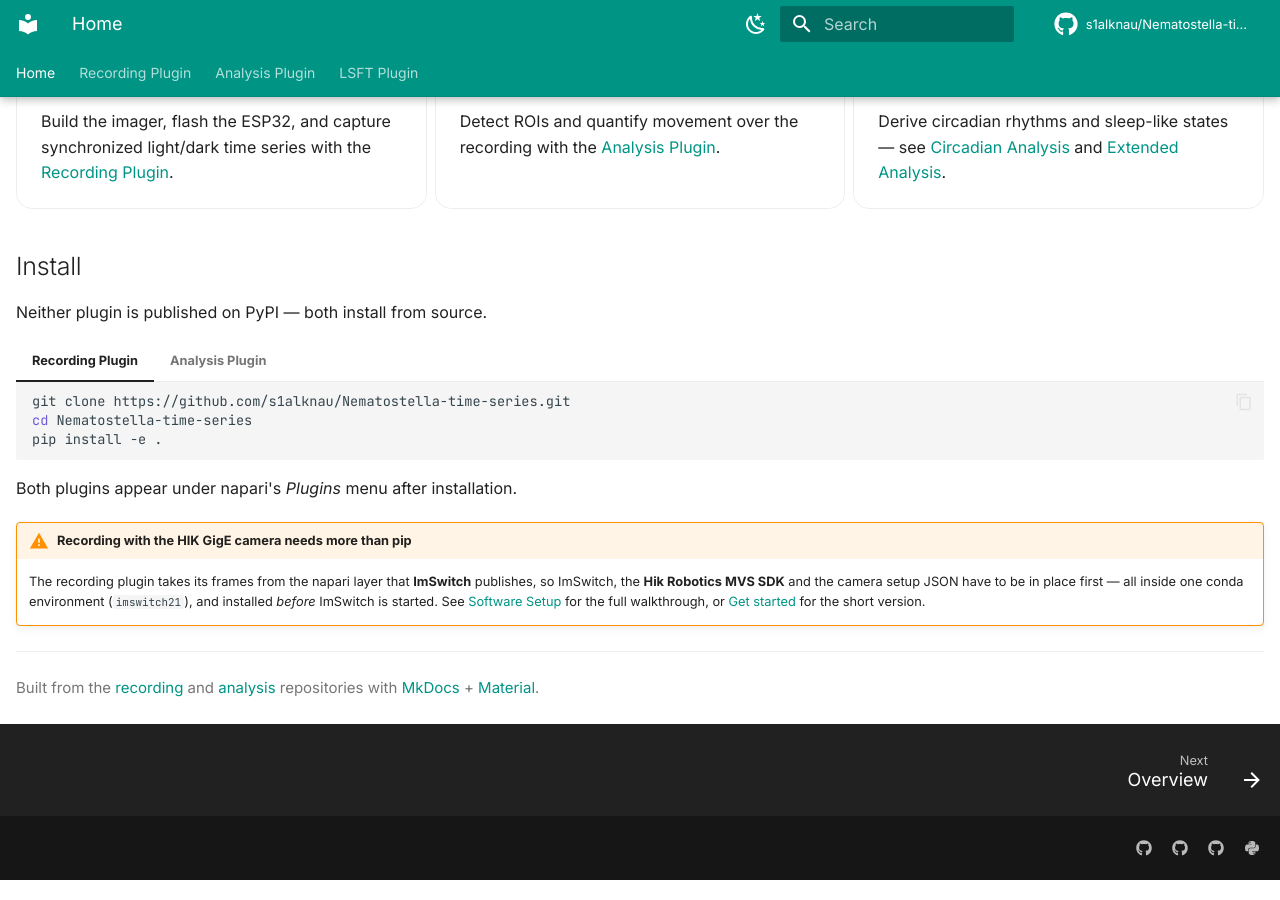
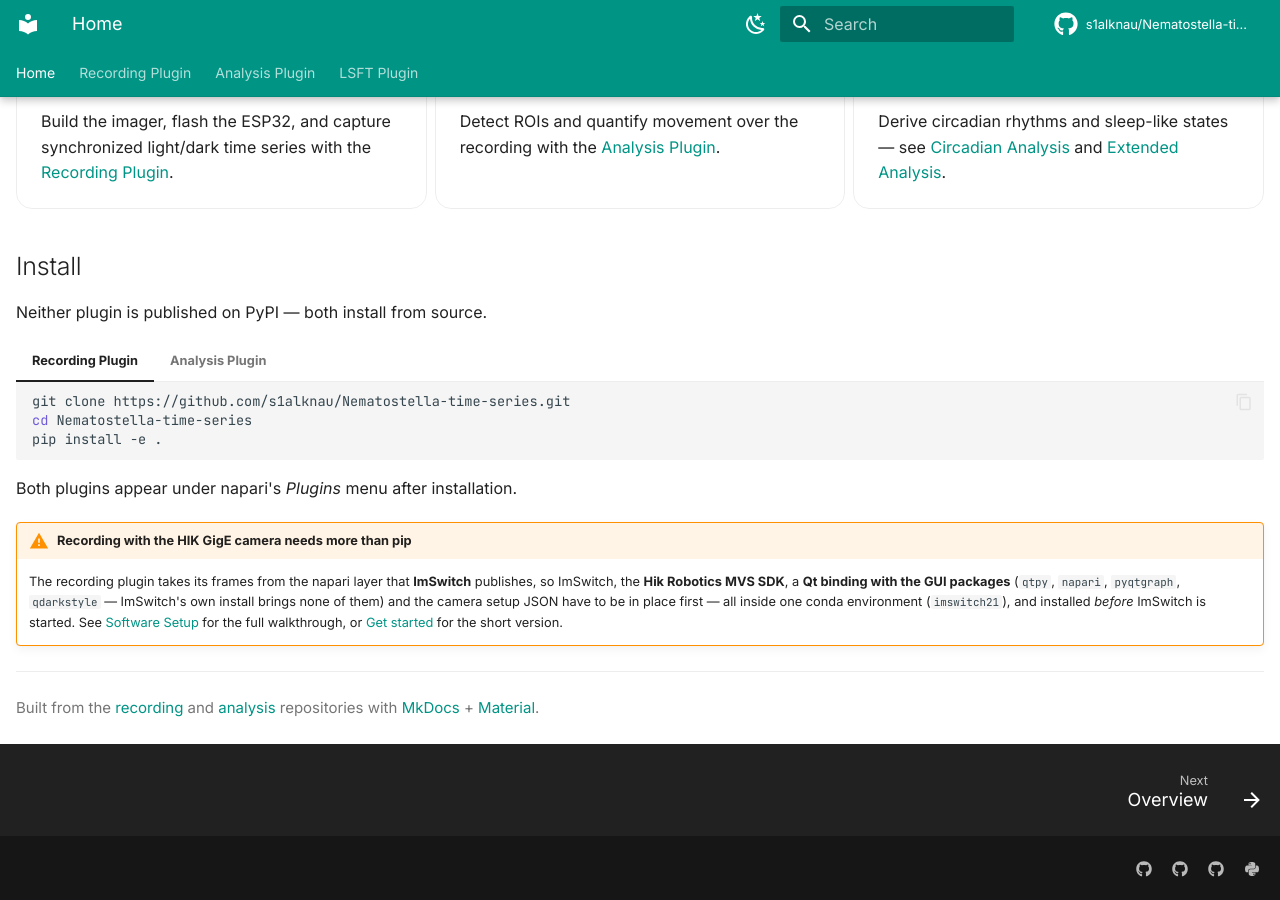
Before and after one commit to s1alknau/Nematostella-time-series, an MkDocs documentation site: the page built from docs/index.md, in a window 1280 px wide and 900 px high, scrolled down 698 px. Built offline with MkDocs 1.6.1 and Material for MkDocs 9.7.7, drawn with Linux system fonts in a browser that asks for light colours; comment, search, counter and statistics services are not loaded.

Commit message:
Docs: die GUI-Pakete auch auf der Startseite nennen
Die Warnbox unter "Install" zaehlte ImSwitch, MVS SDK und Setup-JSON auf,
aber nicht das Qt-Binding und qtpy/napari/pyqtgraph/qdarkstyle - genau die
Pakete, die ImSwitchs eigener Install nicht mitbringt und ohne die der erste
Start mit ModuleNotFoundError abbricht.

```diff
--- a/docs/index.md
+++ b/docs/index.md
@@ -88,9 +88,11 @@ Both plugins appear under napari's *Plugins* menu after installation.
 
 !!! warning "Recording with the HIK GigE camera needs more than pip"
     The recording plugin takes its frames from the napari layer that **ImSwitch**
-    publishes, so ImSwitch, the **Hik Robotics MVS SDK** and the camera setup
-    JSON have to be in place first — all inside one conda environment
-    (`imswitch21`), and installed *before* ImSwitch is started. See
+    publishes, so ImSwitch, the **Hik Robotics MVS SDK**, a **Qt binding with the
+    GUI packages** (`qtpy`, `napari`, `pyqtgraph`, `qdarkstyle` — ImSwitch's own
+    install brings none of them) and the camera setup JSON have to be in place
+    first — all inside one conda environment (`imswitch21`), and installed
+    *before* ImSwitch is started. See
     [Software Setup](software-setup.md) for the full walkthrough, or
     [Get started](recording.md#get-started) for the short version.
 
```
